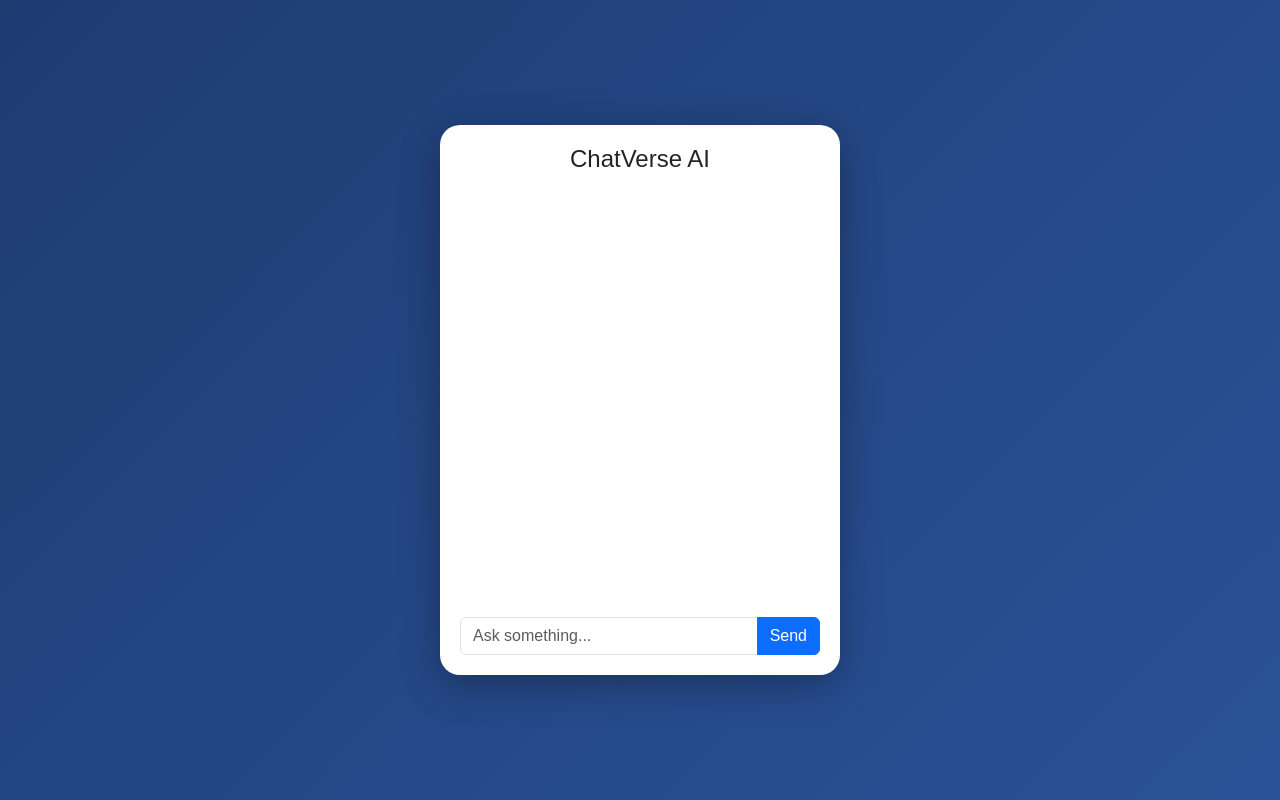
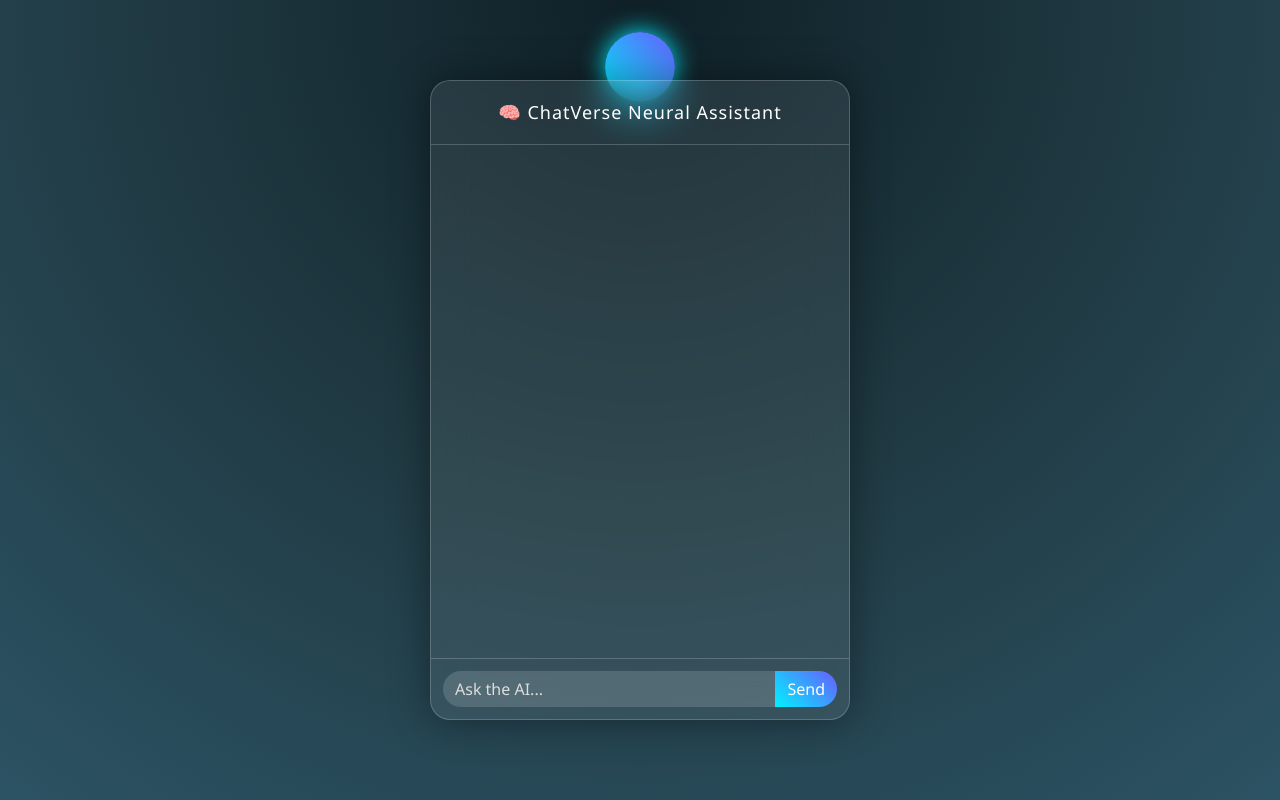
Before and after one commit to c22ug152cap073/chatverse_project, a Django app: page / in a window 1280 px wide. Run offline with Django 4.2, Linux system fonts and the light colour scheme; data that the repository does not hold is empty; parts of the project's set-up code (start-up, migrations or seed data) failed here and were passed over.

Commit message:
adding the files

```diff
--- a/chatverse/chatbot/admin.py
+++ b/chatverse/chatbot/admin.py
@@ -1,4 +1,5 @@
 from django.contrib import admin
-from .models import ChatData
+from .models import ChatData, ChatHistory
 
 admin.site.register(ChatData)
+admin.site.register(ChatHistory)
--- a/chatverse/chatbot/templates/chat.html
+++ b/chatverse/chatbot/templates/chat.html
@@ -9,47 +9,134 @@
 <style>
 
 body{
-background: linear-gradient(135deg,#1e3c72,#2a5298);
+background: radial-gradient(circle at top,#0f2027,#203a43,#2c5364);
 height:100vh;
 display:flex;
 justify-content:center;
 align-items:center;
-font-family:Arial;
+font-family:Segoe UI;
+overflow:hidden;
+}
+
+/* floating AI orb */
+
+.ai-orb{
+width:70px;
+height:70px;
+border-radius:50%;
+background:linear-gradient(45deg,#00f2ff,#6a5cff);
+box-shadow:0 0 25px #00f2ff;
+position:absolute;
+top:40px;
+animation:float 4s ease-in-out infinite;
+}
+
+@keyframes float{
+0%{transform:translateY(0)}
+50%{transform:translateY(-10px)}
+100%{transform:translateY(0)}
+}
+
+/* main glass container */
+
+.chat-container{
+width:420px;
+height:640px;
+background:rgba(255,255,255,0.08);
+backdrop-filter:blur(20px);
+border-radius:20px;
+box-shadow:0 0 40px rgba(0,0,0,0.4);
+display:flex;
+flex-direction:column;
+overflow:hidden;
+border:1px solid rgba(255,255,255,0.2);
+}
+
+.chat-header{
+text-align:center;
+padding:18px;
+color:white;
+font-size:18px;
+letter-spacing:1px;
+border-bottom:1px solid rgba(255,255,255,0.2);
 }
 
 .chat-box{
-width:400px;
-height:550px;
-background:white;
-border-radius:20px;
-box-shadow:0 10px 40px rgba(0,0,0,0.3);
-padding:20px;
-display:flex;
-flex-direction:column;
+flex:1;
+padding:15px;
+overflow-y:auto;
 }
 
-.messages{
-flex:1;
-overflow:auto;
-}
+/* message bubbles */
 
 .user{
-text-align:right;
+background:linear-gradient(45deg,#6a5cff,#00f2ff);
+color:white;
+padding:10px 14px;
+border-radius:18px;
 margin:10px;
+max-width:70%;
+margin-left:auto;
+box-shadow:0 4px 10px rgba(0,0,0,0.3);
 }
 
 .bot{
-text-align:left;
+background:rgba(255,255,255,0.15);
+color:white;
+padding:10px 14px;
+border-radius:18px;
 margin:10px;
-color:#2a5298;
+max-width:70%;
+backdrop-filter:blur(10px);
 }
 
-input{
+/* input area */
+
+.chat-input{
+padding:12px;
+border-top:1px solid rgba(255,255,255,0.2);
+}
+
+.chat-input input{
+background:rgba(255,255,255,0.15);
+border:none;
+color:white;
 border-radius:20px;
 }
 
-button{
+.chat-input input::placeholder{
+color:#ddd;
+}
+
+.chat-input button{
 border-radius:20px;
+background:linear-gradient(45deg,#00f2ff,#6a5cff);
+border:none;
+}
+
+/* typing animation */
+
+.typing{
+display:flex;
+gap:4px;
+padding:6px;
+}
+
+.typing span{
+width:6px;
+height:6px;
+background:white;
+border-radius:50%;
+animation:blink 1.4s infinite both;
+}
+
+.typing span:nth-child(2){animation-delay:0.2s}
+.typing span:nth-child(3){animation-delay:0.4s}
+
+@keyframes blink{
+0%{opacity:0.2}
+20%{opacity:1}
+100%{opacity:0.2}
 }
 
 </style>
@@ -58,34 +145,113 @@ border-radius:20px;
 
 <body>
 
-<div class="chat-box">
+<div class="ai-orb"></div>
 
-<h4 class="text-center">ChatVerse AI</h4>
+<div class="chat-container">
 
-<div class="messages">
+<div class="chat-header">
+🧠 ChatVerse Neural Assistant
+</div>
 
-{% if response %}
-<div class="bot">🤖 {{response}}</div>
-{% endif %}
+<div class="chat-box" id="chatbox">
+
+{% for chat in history %}
+<div class="user">{{chat.user_message}}</div>
+<div class="bot">🤖 {{chat.bot_response}}</div>
+{% endfor %}
 
 </div>
 
-<form method="post">
+<div class="chat-input input-group">
 
-{% csrf_token %}
+<input type="text" id="message" class="form-control" placeholder="Ask the AI...">
 
-<div class="input-group">
-
-<input type="text" name="message" class="form-control" placeholder="Ask something...">
-
-<button class="btn btn-primary">Send</button>
+<button onclick="sendMessage()" class="btn btn-primary">Send</button>
 
 </div>
 
-</form>
-
 </div>
 
+<script>
+
+function sendMessage(){
+
+let message=document.getElementById("message").value;
+
+if(message.trim()==="") return;
+
+let chatbox=document.getElementById("chatbox");
+
+chatbox.innerHTML += "<div class='user'>"+message+"</div>";
+
+chatbox.innerHTML += "<div class='bot' id='typing'><div class='typing'><span></span><span></span><span></span></div></div>";
+
+fetch("",{
+
+method:"POST",
+
+headers:{
+"Content-Type":"application/x-www-form-urlencoded",
+"X-CSRFToken":getCookie('csrftoken')
+},
+
+body:"message="+message
+
+})
+
+.then(response=>response.json())
+
+.then(data=>{
+
+document.getElementById("typing").remove();
+
+chatbox.innerHTML += "<div class='bot'>🤖 "+data.response+"</div>";
+
+chatbox.scrollTop = chatbox.scrollHeight;
+
+});
+
+document.getElementById("message").value="";
+
+}
+
+document.getElementById("message").addEventListener("keypress",function(e){
+
+if(e.key==="Enter"){
+sendMessage();
+}
+
+});
+
+function getCookie(name){
+
+let cookieValue=null;
+
+if(document.cookie && document.cookie!==""){
+
+let cookies=document.cookie.split(';');
+
+for(let i=0;i<cookies.length;i++){
+
+let cookie=cookies[i].trim();
+
+if(cookie.substring(0,name.length+1)===name+'='){
+
+cookieValue=decodeURIComponent(cookie.substring(name.length+1));
+
+break;
+
+}
+
+}
+
+}
+
+return cookieValue;
+
+}
+
+</script>
+
 </body>
-
 </html>
--- a/chatverse/chatbot/views.py
+++ b/chatverse/chatbot/views.py
@@ -1,42 +1,136 @@
-from django.shortcuts import render
-from .models import ChatData
+import pandas as pd
+import numpy as np
+from vaderSentiment.vaderSentiment import SentimentIntensityAnalyzer
 from sklearn.feature_extraction.text import TfidfVectorizer
 from sklearn.metrics.pairwise import cosine_similarity
+
+from django.shortcuts import render
+from django.http import JsonResponse
+
+from .models import ChatData, ChatHistory
+from .nlp_engine import preprocess
+
+
+analyzer = SentimentIntensityAnalyzer()
 
 
 def chatbot_response(user_input):
 
-    data = ChatData.objects.all()
+    # fetch chatbot knowledge base
+    data = ChatData.objects.all().values()
 
-    questions = [d.question for d in data]
-    answers = [d.answer for d in data]
+    if not data:
+        return "Chatbot has no training data."
 
-    # If database is empty
-    if len(questions) == 0:
-        return "No chatbot data available."
+    # convert to pandas dataframe
+    df = pd.DataFrame(data)
 
-    questions.append(user_input)
+    questions = df["question"].apply(preprocess).tolist()
+    answers = df["answer"].tolist()
+
+    processed_input = preprocess(user_input)
+
+    questions.append(processed_input)
 
     vectorizer = TfidfVectorizer()
+
     tfidf = vectorizer.fit_transform(questions)
 
     similarity = cosine_similarity(tfidf[-1], tfidf)
 
-    # if only one question exists
-    if len(questions) <= 1:
-        return answers[0]
+    similarity_scores = np.array(similarity[0])
 
-    index = similarity.argsort()[0][-2]
+    best_match_index = similarity_scores.argsort()[-2]
 
-    return answers[index]
+    return answers[best_match_index]
 
 
 def chat(request):
 
-    response = ""
+    if request.method == "POST":
+
+        user_input = request.POST.get("message")
+
+        # detect sentiment
+        sentiment = analyzer.polarity_scores(user_input)
+
+        if sentiment['compound'] >= 0.5:
+            mood = "positive"
+        elif sentiment['compound'] <= -0.5:
+            mood = "negative"
+        else:
+            mood = "neutral"
+
+        response = chatbot_response(user_input)
+
+        if mood == "positive":
+            response = "😊 I'm glad you're feeling positive! " + response
+
+        if mood == "negative":
+            response = "😔 I'm sorry you're feeling upset. " + response
+
+        # save chat history
+        ChatHistory.objects.create(
+            user_message=user_input,
+            bot_response=response
+        )
+
+        return JsonResponse({"response": response})
+
+    history = ChatHistory.objects.all().order_by("timestamp")
+
+    return render(request, "chat.html", {"history": history})
+
+
+def chatbot_response(user_input):
+
+    # fetch database data
+    data = ChatData.objects.all().values()
+
+    if not data:
+        return "Chatbot has no training data."
+
+    # convert to pandas dataframe
+    df = pd.DataFrame(data)
+
+    questions = df["question"].apply(preprocess).tolist()
+    answers = df["answer"].tolist()
+
+    processed_input = preprocess(user_input)
+
+    questions.append(processed_input)
+
+    # TF-IDF vectorization
+    vectorizer = TfidfVectorizer()
+
+    tfidf = vectorizer.fit_transform(questions)
+
+    # cosine similarity
+    similarity = cosine_similarity(tfidf[-1], tfidf)
+
+    # convert to numpy array
+    similarity_scores = np.array(similarity[0])
+
+    best_match_index = similarity_scores.argsort()[-2]
+
+    return answers[best_match_index]
+
+
+def chat(request):
 
     if request.method == "POST":
+
         user_input = request.POST.get("message")
+
         response = chatbot_response(user_input)
 
-    return render(request, "chat.html", {"response": response})
+        ChatHistory.objects.create(
+            user_message=user_input,
+            bot_response=response
+        )
+
+        return JsonResponse({"response": response})
+
+    history = ChatHistory.objects.all().order_by("timestamp")
+
+    return render(request, "chat.html", {"history": history})
```
Also changed, not shown: chatverse/chatbot/models.py (+10 -0 lines), chatverse/chatbot/nlp_engine.py (added, +35 -0 lines), chatverse/chatbot/migrations/0002_chathistory.py (added).
